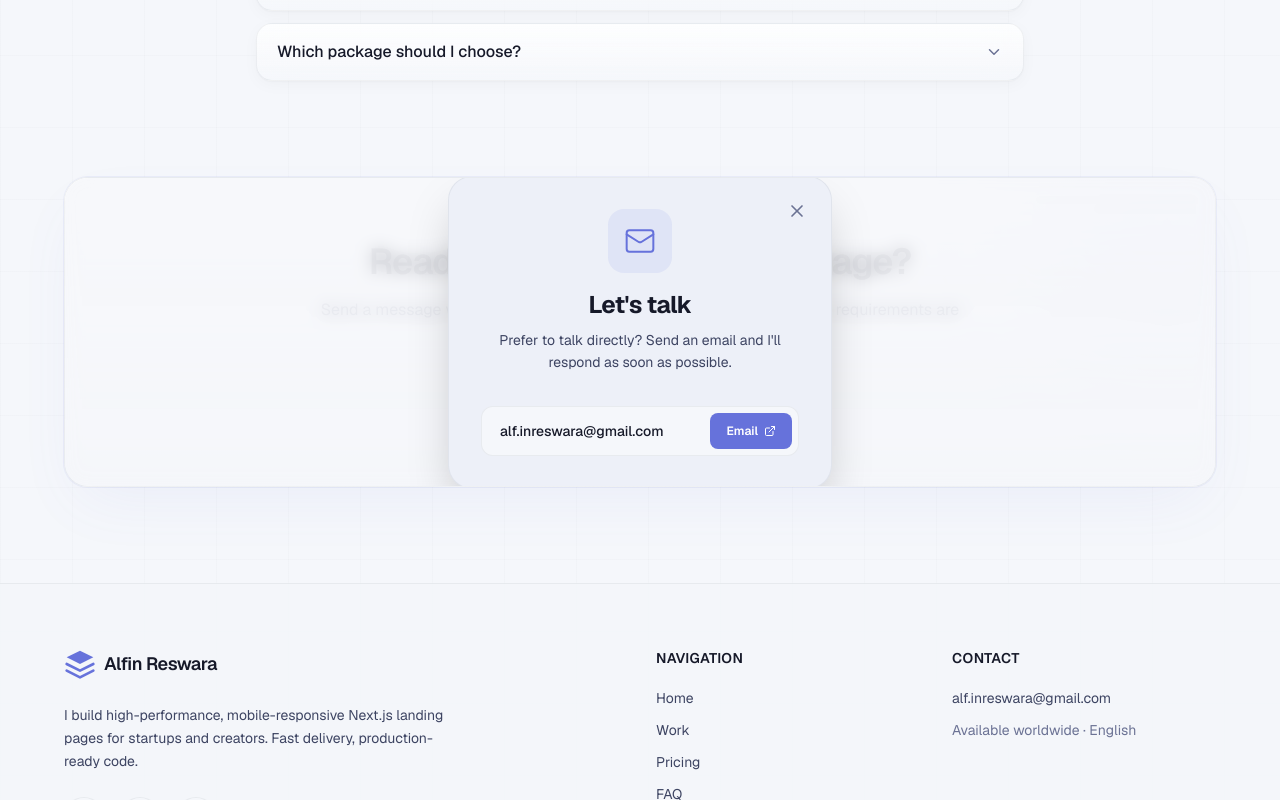
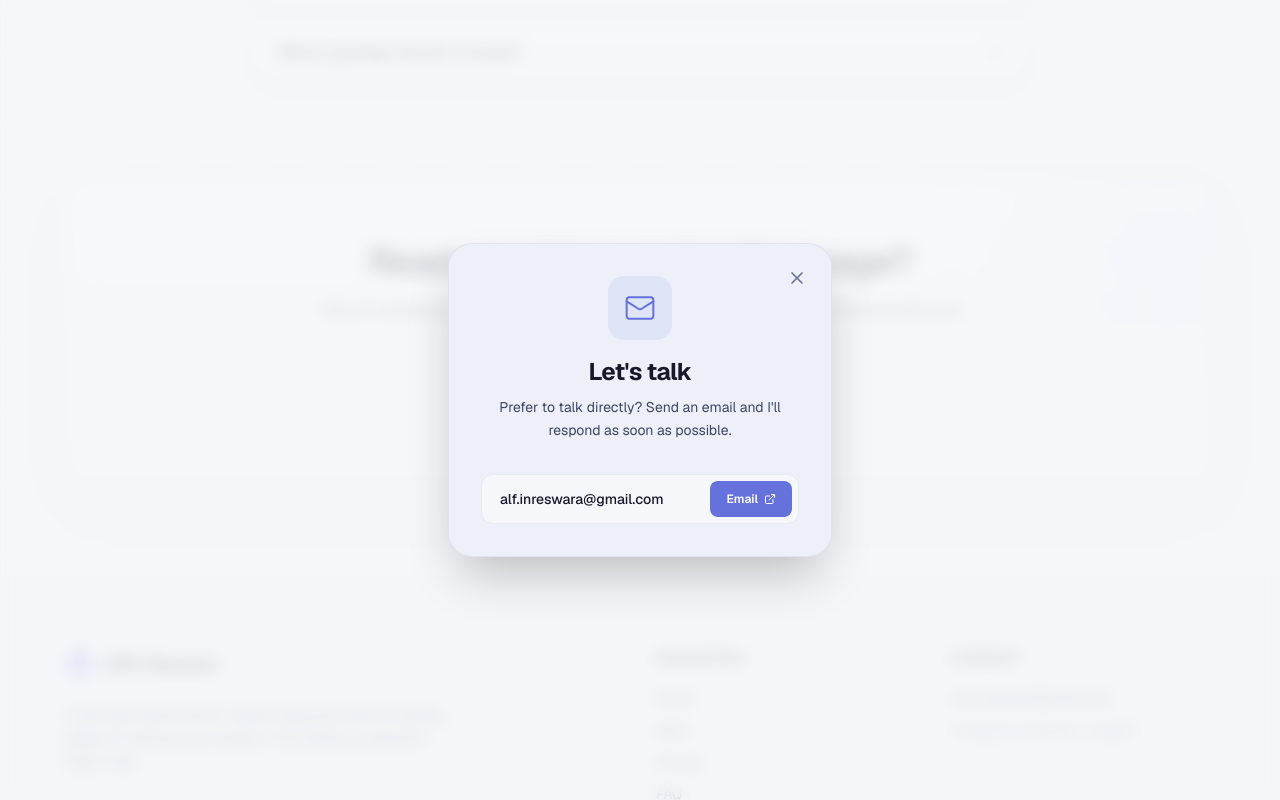
Before and after one commit to alfinreswara/nextjs-landing, a Next.js app: page / in a window 1280 px wide. Both pictures are taken after a click on the button "Contact me". Shown: the part 5201-6001 px from the top of the page. Built offline with nearby package versions, Linux system fonts and the light colour scheme.

Commit message:
fix: resolve modal stacking context bug in ContactLink using portal

```diff
--- a/components/ContactLink.tsx
+++ b/components/ContactLink.tsx
@@ -1,6 +1,7 @@
 "use client";
 
 import { ReactNode, useState, useEffect } from "react";
+import { createPortal } from "react-dom";
 import { AnimatePresence, motion } from "framer-motion";
 import { X, Mail, ExternalLink } from "lucide-react";
 import { site } from "@/lib/site";
@@ -13,6 +14,11 @@ type Props = {
 
 export function ContactLink({ className, children, onClick }: Props) {
   const [isOpen, setIsOpen] = useState(false);
+  const [mounted, setMounted] = useState(false);
+
+  useEffect(() => {
+    setMounted(true);
+  }, []);
 
   useEffect(() => {
     if (isOpen) document.body.style.overflow = "hidden";
@@ -33,6 +39,7 @@ export function ContactLink({ className, children, onClick }: Props) {
         {children}
       </button>
 
+      {mounted && createPortal(
         <AnimatePresence>
           {isOpen && (
             <div className="fixed inset-0 z-[100] flex items-center justify-center p-4 sm:p-6">
@@ -63,18 +70,18 @@ export function ContactLink({ className, children, onClick }: Props) {
                 <h2 className="text-2xl font-bold tracking-tight text-heading">
                   Let&apos;s talk
                 </h2>
-              <p className="mt-2 text-sm text-text-secondary leading-relaxed">
+                <p className="mt-2 text-sm leading-relaxed text-text-secondary">
                   Prefer to talk directly? Send an email and I&apos;ll respond as soon as possible.
                 </p>
 
-              <div className="mt-8 rounded-xl border border-border bg-background p-1.5 flex items-center justify-between">
+                <div className="mt-8 flex items-center justify-between rounded-xl border border-border bg-background p-1.5">
                   <div className="truncate px-3 text-sm font-medium text-heading">
                     {site.email}
                   </div>
                   <a
                     href={`mailto:${site.email}`}
                     onClick={() => setIsOpen(false)}
-                  className="inline-flex items-center gap-1.5 rounded-lg bg-accent px-4 py-2.5 text-xs font-semibold text-[var(--btn-accent-text)] transition hover:opacity-90 hover:scale-105 active:scale-95 duration-200"
+                    className="inline-flex items-center gap-1.5 rounded-lg bg-accent px-4 py-2.5 text-xs font-semibold text-[var(--btn-accent-text)] transition duration-200 hover:scale-105 hover:opacity-90 active:scale-95"
                   >
                     Email <ExternalLink size={12} />
                   </a>
@@ -82,7 +89,9 @@ export function ContactLink({ className, children, onClick }: Props) {
               </motion.div>
             </div>
           )}
-      </AnimatePresence>
+        </AnimatePresence>,
+        document.body
+      )}
     </>
   );
 }
```
Lines whose indentation alone changed are shown as unchanged.
